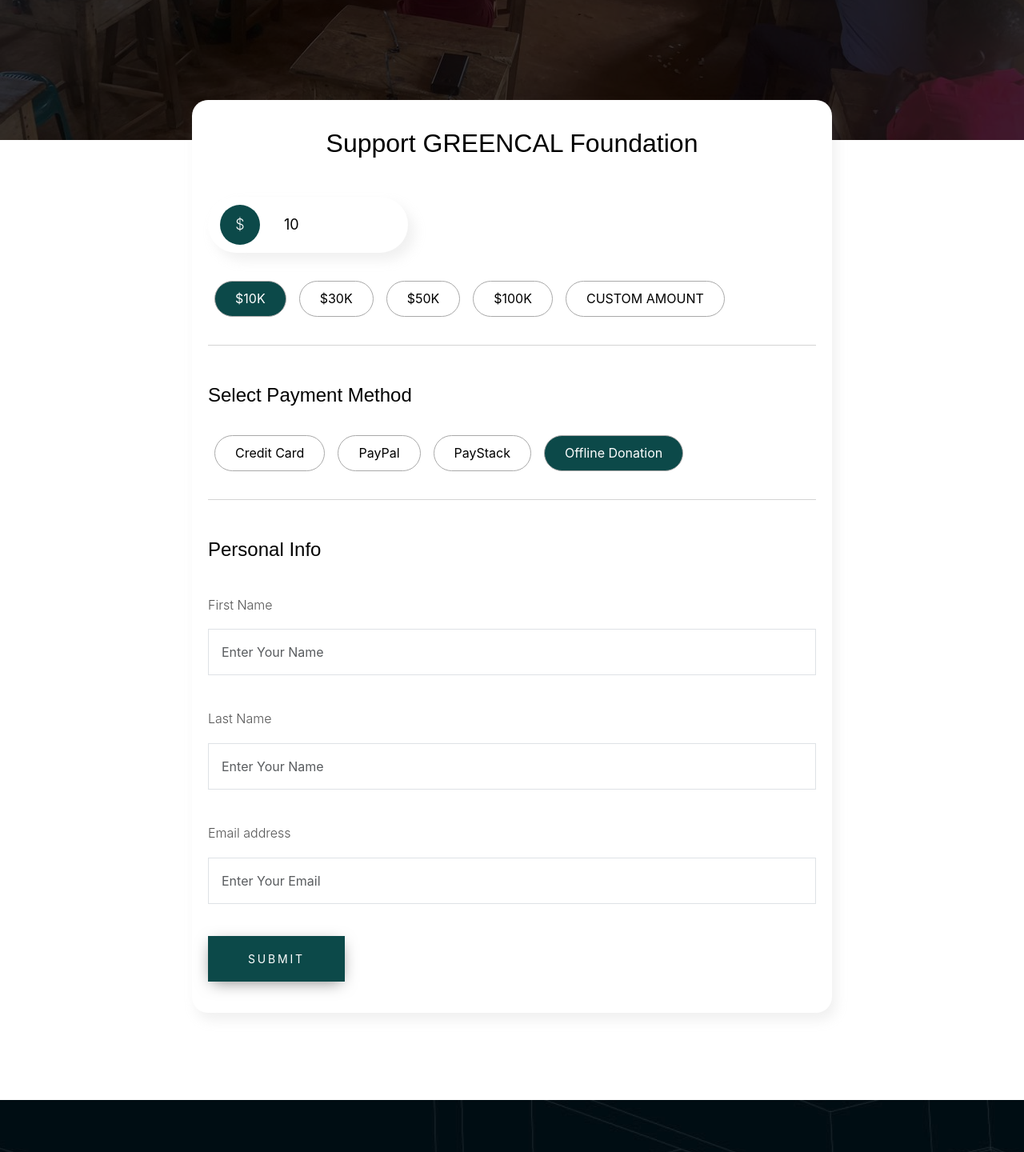
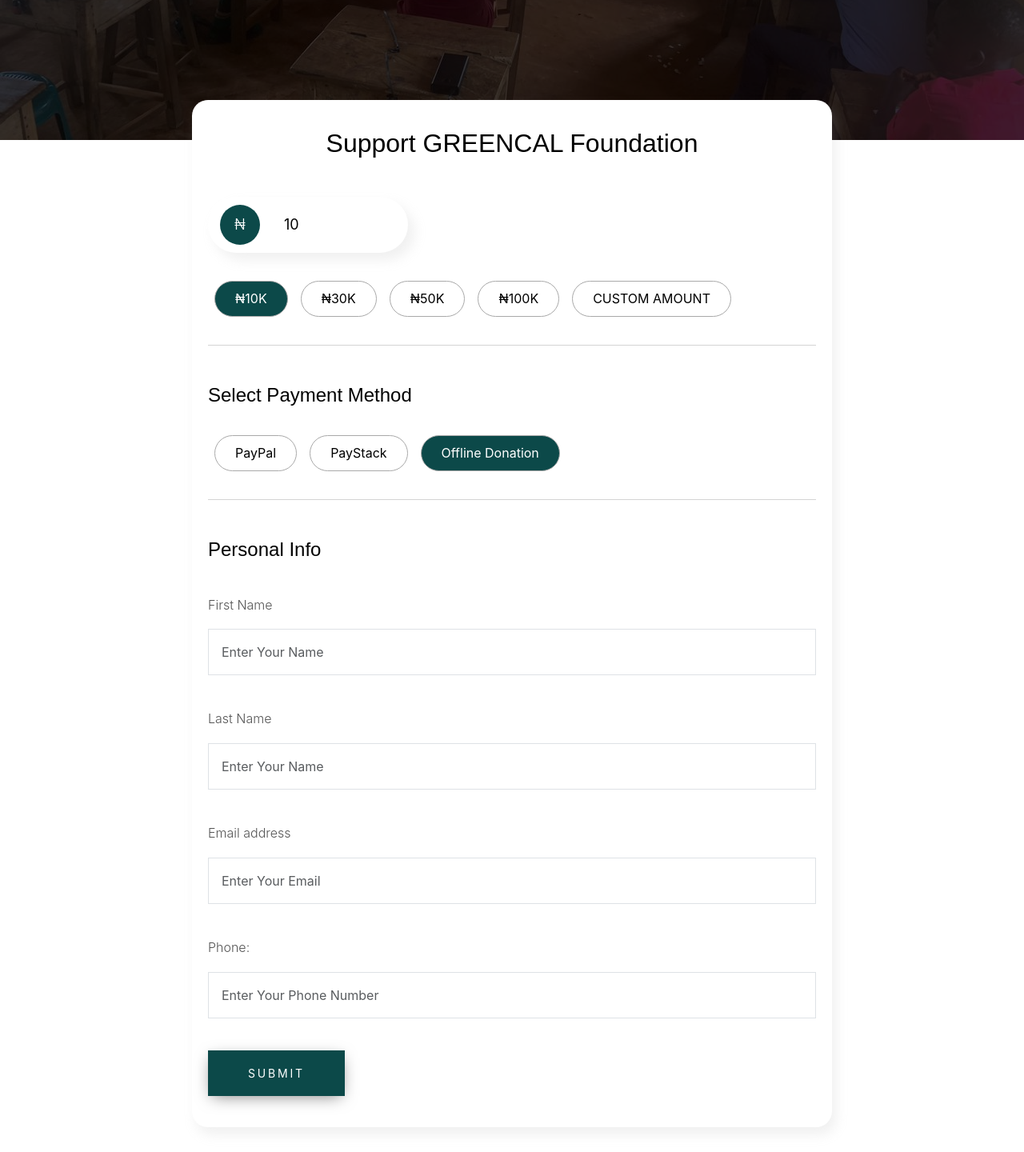
Before and after one commit to TheMoeEntity/greencalv2, a Next.js app: page /donate in a window 1280 px wide. Shown: the part 500-1940 px from the top of the page at 80% size. Built offline with nearby package versions, Linux system fonts and the light colour scheme.

Commit message:
Add Bootstrap, update donation page styling, and increase hero section height.

```diff
--- /dev/null
+++ b/app/api/donations/route.ts
@@ -0,0 +1,57 @@
+// require("dotenv").config();
+import { Helpers } from "@/Helpers";
+import { createHTMLToSend } from "../../../Helpers/mail";
+import { replacements } from '../../../Helpers/types'
+import { NextRequest, NextResponse } from "next/server";
+import path from "path";
+
+export async function POST(req: NextRequest, res: NextResponse) {
+    const { fullName, email, subject, message } = await req.json();
+
+    const nodemailer = require("nodemailer");
+    const greeting = Helpers.setGreeting()
+    const sent = new Date().toLocaleString()
+
+    const transporter = nodemailer.createTransport({
+        port: 465,
+        host: "smtp.gmail.com",
+        auth: {
+            user: process.env.NEXT_PUBLIC_MAIL,
+            pass: process.env.NEXT_PUBLIC_PASS,
+        },
+        secure: true,
+    });
+    const emailPath = path.resolve(
+        "app/api/contact/Email-template",
+        "mail.html"
+    );
+    const replacements: replacements = {
+        fullName,
+        message,
+        subject,
+        email,
+        greeting,
+        sent
+    };
+    let htmlToSend = createHTMLToSend(emailPath, replacements);
+    let mailData = {
+        from: "Greencal foundation",
+        to: "mosesnwigberi@gmail.com",
+        subject: `New message from ${fullName} in your Greencal foundation website contact form`,
+        html: htmlToSend,
+        text: message + "| Sent from: " + email,
+    };
+
+    await new Promise((resolve, reject) => {
+        transporter.sendMail(mailData, function (err: any, info: any) {
+            if (err) {
+                console.log("This is the error: " + err);
+                reject("This is the error: " + err);
+            } else {
+                resolve(info);
+                return NextResponse.json({ error: "All Done" }, { status: 200 });
+            }
+        });
+    });
+    return NextResponse.json({ error: "All Done" }, { status: 200 });
+}
--- a/components/AppLayout.tsx
+++ b/components/AppLayout.tsx
@@ -16,6 +16,7 @@
                 {children}
                 <Footer />
                 <Script src="https://kit.fontawesome.com/4ef8c63dd7.js" crossOrigin="anonymous"></Script>
+                <Script src="https://cdn.jsdelivr.net/npm/bootstrap@5.1.3/dist/js/bootstrap.bundle.min.js" integrity="sha384-ka7Sk0Gln4gmtz2MlQnikT1wXgYsOg+OMhuP+IlRH9sENBO0LRn5q+8nbTov4+1p" crossOrigin="anonymous" />
             </SnackbarProvider>
         </React.Fragment>
     )
--- a/components/DonationsPage/index.tsx
+++ b/components/DonationsPage/index.tsx
@@ -1,19 +1,14 @@
 'use client'
 import styles from "../Hero/index.module.css";
 import "react-slideshow-image/dist/styles.css";
-import { Slide } from "react-slideshow-image";
 import { motion } from "framer-motion";
 import Link from "next/link";
-import { useRef, useState } from "react";
+import { CSSProperties, useRef, useState } from "react";
 import { useCustomHero } from "@/Helpers/hooks";
 
 const DonationsPage = () => {
     const { customHero } = useCustomHero(Link, "DONATIONS", styles, motion, "outreach2.jpg")
     const [method, setMethod] = useState<{ amount: string, isActive: boolean }[]>([
-        {
-            amount: "Credit Card",
-            isActive: false
-        },
         {
             amount: "PayPal",
             isActive: false
@@ -49,19 +44,61 @@
             isActive: false
         }
     ])
+    const buttonStyles: CSSProperties = {
+        background: '#0C4949',
+        color: 'white',
+        border: 'none',
+        borderRadius: '4px',
+    }
     const inputRef = useRef<HTMLInputElement>(null)
     const [currPrice, setCurrPrice] = useState<number | string>(10)
+    const [isCustom, setIsCustom] = useState<boolean>(false)
     const setCurrAmount = (name: string | number) => {
+        setIsCustom(false)
         setAmounts(state =>
             state.map((item) => item.amount === name ? { ...item, isActive: true } : { ...item, isActive: false }))
         if (typeof name === 'number') {
             setCurrPrice(name)
         } else {
             inputRef.current?.focus()
+            setIsCustom(true)
         }
     }
     return (
-        <div>
+        <div className={styles.dons1}>
+            <div style={{ zIndex: '9999999999999' }} className="modal fade" tabIndex={-1} id="exampleModal" aria-labelledby="exampleModalLabel" aria-hidden="true">
+                <div style={{ zIndex: '9999999999999' }} className="modal-dialog">
+                    <div className="modal-content">
+                        <div className="modal-header">
+                            <h5 className="modal-title" id="exampleModalLabel">Confirm Details</h5>
+                            <button type="button" className="btn-close" data-bs-dismiss="modal" aria-label="Close"></button>
+                        </div>
+                        <div className="modal-body">
+                            <ul>
+                                <li>
+                                    <b>First Name:</b> Moses
+                                </li>
+                                <li>
+                                    <b>Last Name:</b> Nwigberi
+                                </li>
+                                <li>
+                                    <b>Email:</b> mosesnwigberi@gmail.com
+                                </li>
+                                <li>
+                                    <b>Phone:</b>08075489362
+                                </li>
+                                <li>
+                                    <b>Donation:</b> ₦{currPrice}K
+                                </li>
+                            </ul>
+                        </div>
+                        <div className="modal-footer">
+                            <button type="button" className="btn btn-subtle" data-bs-dismiss="modal">EDIT INFO</button>
+                            <button type="button" style={{ ...buttonStyles }} className="btn">SEND DONATION</button>
+                        </div>
+                    </div>
+                </div>
+            </div>
             {
                 customHero()
             }
@@ -70,9 +107,9 @@
                     <h2 className="mb-5">Support GREENCAL Foundation</h2>
                     <div className={styles.runningDonation}>
                         <div className={styles.currency}>
-                            $
+                            ₦
                         </div>
-                        <input type="number" ref={inputRef} value={currPrice} onChange={e => setCurrPrice((e.target.value))} className={styles.amountInput} />
+                        <input type="number" ref={inputRef} readOnly={isCustom ? false : true} value={currPrice} onChange={e => setCurrPrice((e.target.value))} className={styles.amountInput} />
                     </div>
                     <div className={styles.amounts}>
                         {
@@ -80,7 +117,7 @@
                                 i === amounts.length - 1 ? (
                                     <div className={x.isActive ? styles.active : ''} key={i} onClick={() => setCurrAmount(x.amount)}>{x.amount}</div>
                                 ) :
-                                    (<div className={x.isActive ? styles.active : ''} key={i} onClick={() => setCurrAmount(x.amount)}>${x.amount}K</div>)
+                                    (<div className={x.isActive ? styles.active : ''} key={i} onClick={() => setCurrAmount(x.amount)}>₦{x.amount}K</div>)
                             ))
                         }
                     </div>
@@ -110,7 +147,11 @@
                             <input type="text" className="form-control px-3 py-3" placeholder="Enter Your Email" />
                         </div>
                         <div className="form-group my-4">
-                            <input style={{ background: '#0C4949', color: 'white' }} type="submit" defaultValue="DONATE NOW" className="btn mt-3 py-3 px-5" />
+                            <label className="my-3" htmlFor="">Phone:</label>
+                            <input type="phone" className="form-control px-3 py-3" placeholder="Enter Your Phone Number" />
+                        </div>
+                        <div className="form-group my-4">
+                            <input style={{ background: '#0C4949', color: 'white' }} type="button" defaultValue="SUBMIT" className="btn mt-3 py-3 px-5" data-bs-toggle="modal" data-bs-target="#exampleModal" />
                         </div>
                     </form>
                 </div>
--- a/components/Hero/index.module.css
+++ b/components/Hero/index.module.css
@@ -80,7 +80,11 @@
     width: 100%;
     position: relative;
     padding: 50px 20px;
-    min-height: 1200px;
+    min-height: 1300px;
+}
+
+.dons1 ul li {
+    list-style-type: none;
 }
 
 .donationsForm {
@@ -92,7 +96,7 @@
     width: 800px;
     margin-left: auto;
     margin-right: auto;
-    z-index: 99999;
+    z-index: 100;
     max-width: 90%;
     border-radius: 20px;
     padding: 15px 20px;
```
